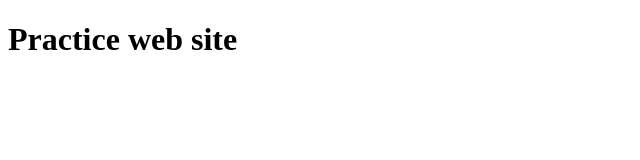
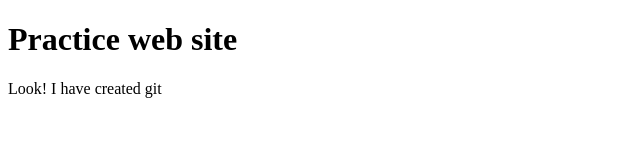
Before and after one commit to mdbinmokhtar/practice-web-site, a plain HTML site: page index.html in a window 1280 px wide. Shown: the whole page, without its empty margins (0-640 px from the left). Drawn offline with Linux system fonts and the light colour scheme.

Commit message:
adding github

```diff
--- a/index.html
+++ b/index.html
@@ -7,6 +7,7 @@
 </head>
 <body>
     <h1>Practice web site</h1>
+     <P>Look! I have created git</P>
 
 </body>
 </html>
```
Also changed, not shown: 1 other file.
